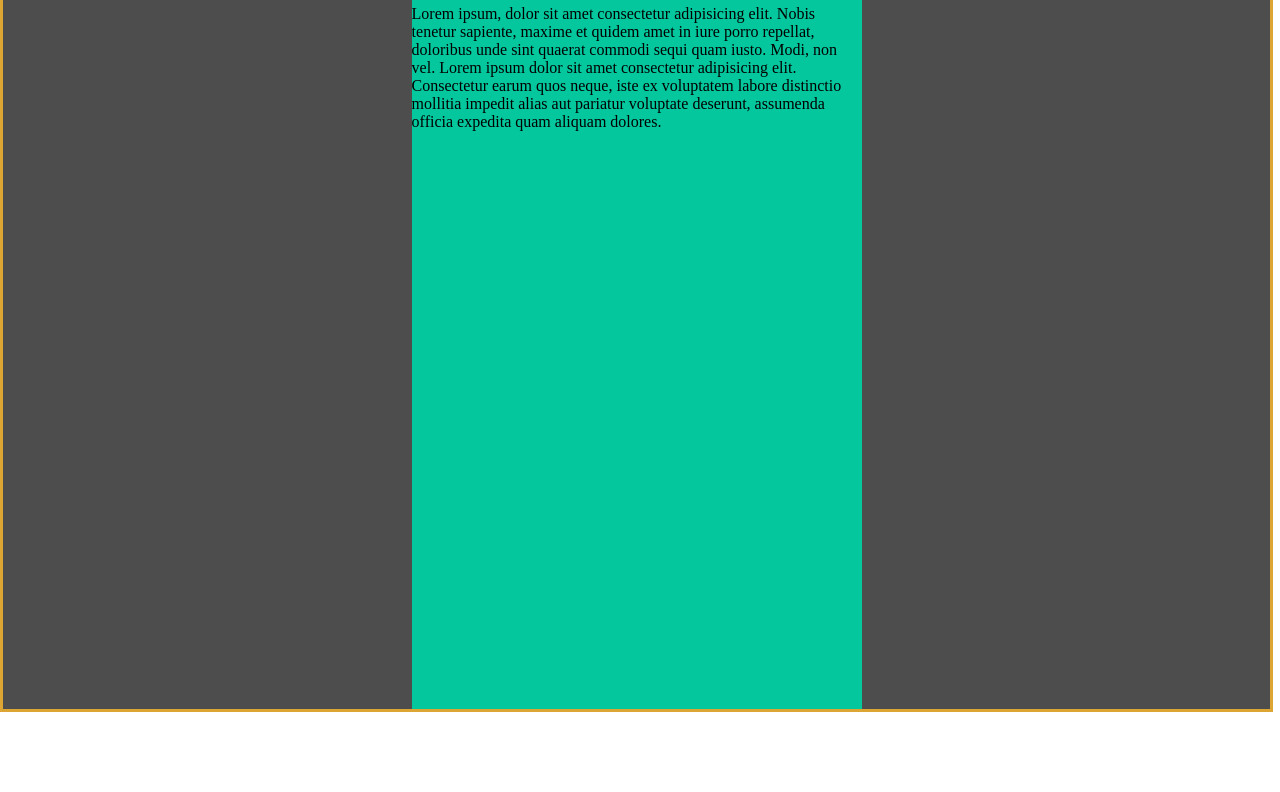
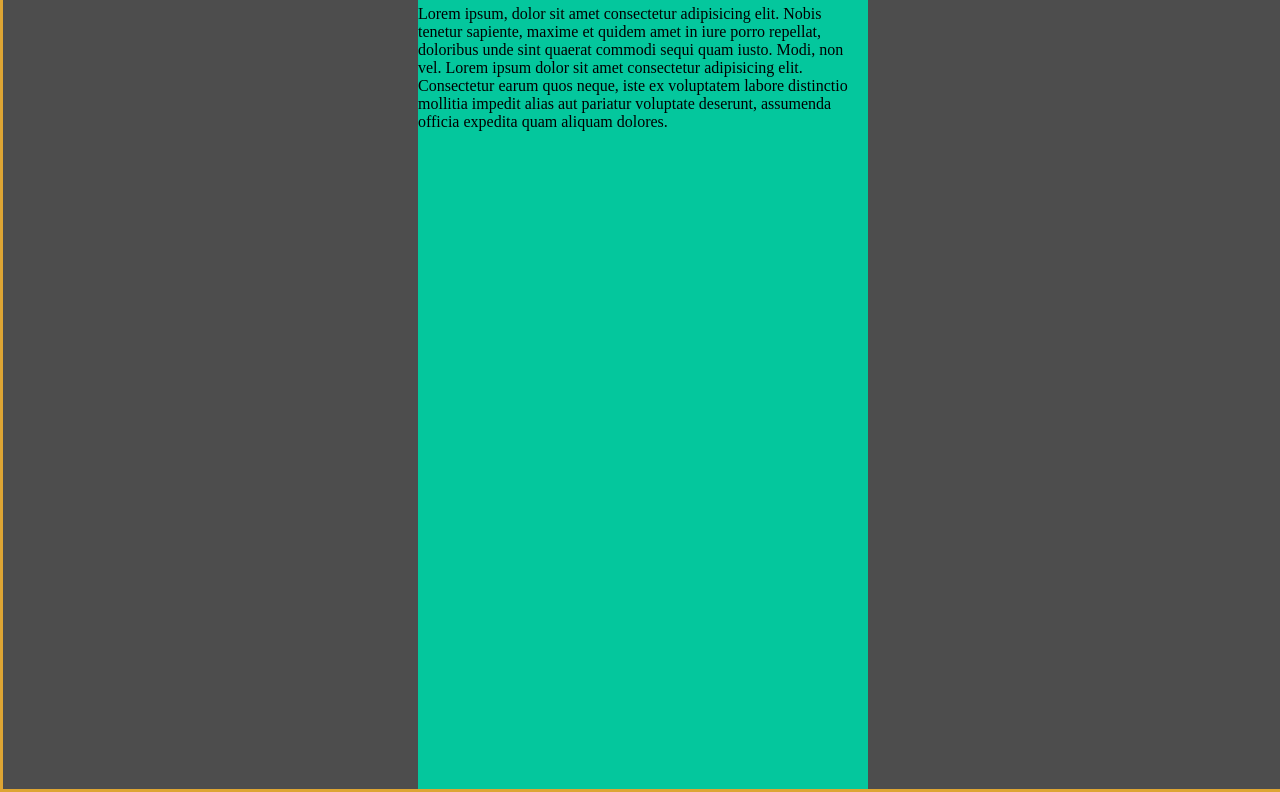
Before and after one commit to Lonecrow2/Vivencia-Pocket, a plain HTML site: page index.html in a window 1280 px wide. Shown: the part 72-864 px from the top of the page. Before the commit the page ends 800 px from the top, so only its background shows below. Drawn offline with Linux system fonts and the light colour scheme.

Commit message:
teste...

```diff
--- a/style.css
+++ b/style.css
@@ -3,7 +3,7 @@
 body{
     margin: 0px;
     padding: 0px;
-    width: 99%;
+    width: 100dvw;
     box-sizing: border-box;
     height: auto;
 }
@@ -40,8 +40,8 @@ main{
 }
 
 #filho-main{
-    height: 90vh;
-    width: 95%;
+    height: 100dvh;
+    width: 100dvw;
     max-width: 450px;
     background-color: #04c79d;
 }
```
